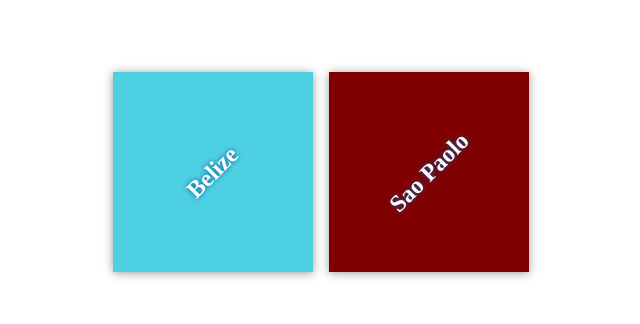
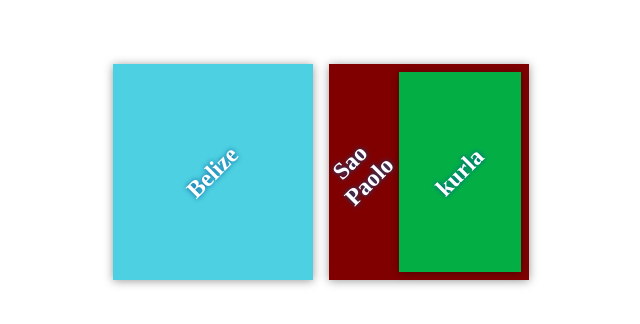
Before and after one commit to nikunjgor0512/My-Travel-plans, a plain HTML site: page New Folder/course-collaboration-travel-plans-master/index.html in a window 1280 px wide. Shown: the part 228-552 px from the top of the page, without its empty margins (319-959 px from the left). Drawn offline with Linux system fonts and the light colour scheme.

Commit message:
mumbai added

```diff
--- a/New Folder/course-collaboration-travel-plans-master/css/app.css
+++ b/New Folder/course-collaboration-travel-plans-master/css/app.css
@@ -58,3 +58,6 @@ h2 {
 #barcelona {
     background-color: #800000;
 }
+#mumbai{
+	background-color: #03af45;
+}
--- a/New Folder/course-collaboration-travel-plans-master/index.html
+++ b/New Folder/course-collaboration-travel-plans-master/index.html
@@ -16,6 +16,8 @@
 
             <div class="destination" id="barcelona">
                 <h2>Sao Paolo</h2>
+                <div class="destination" id="mumbai">
+                <h2>kurla</h2>
             </div>
         </div>
     </div>
```
